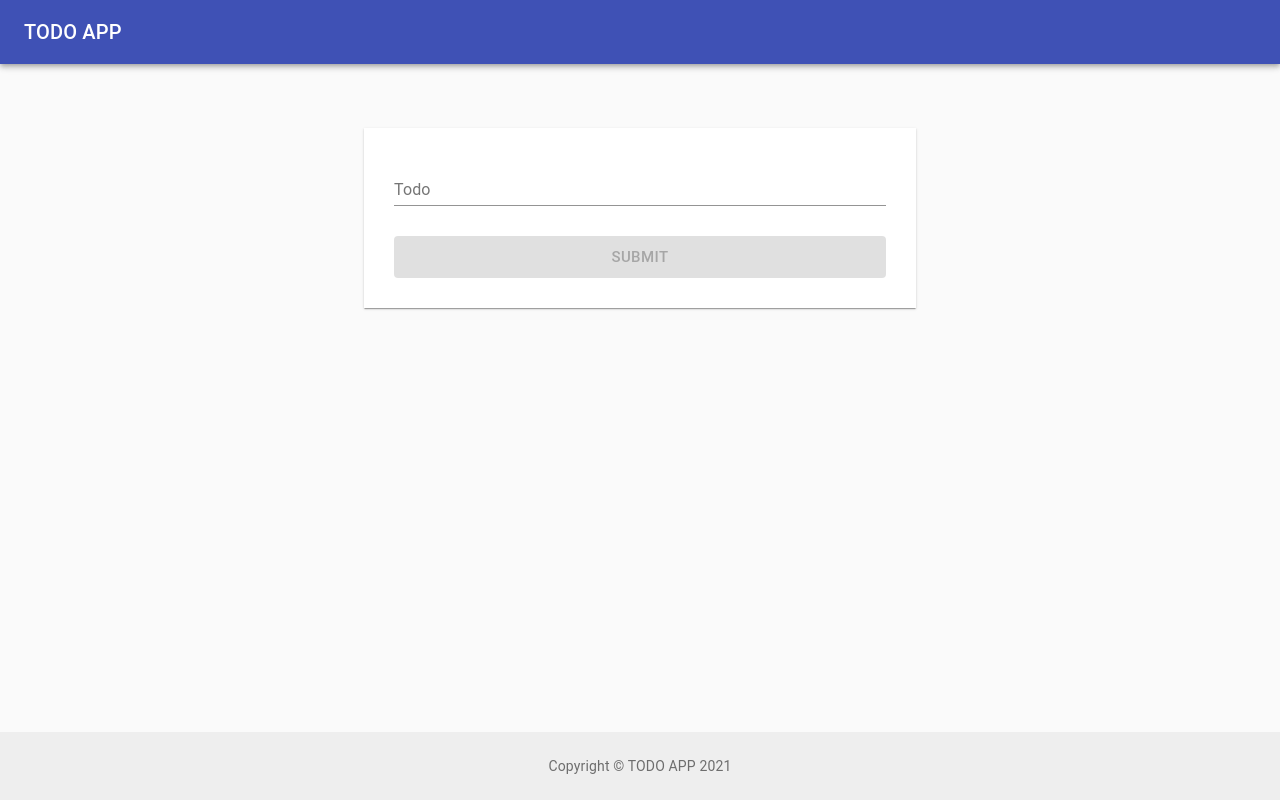
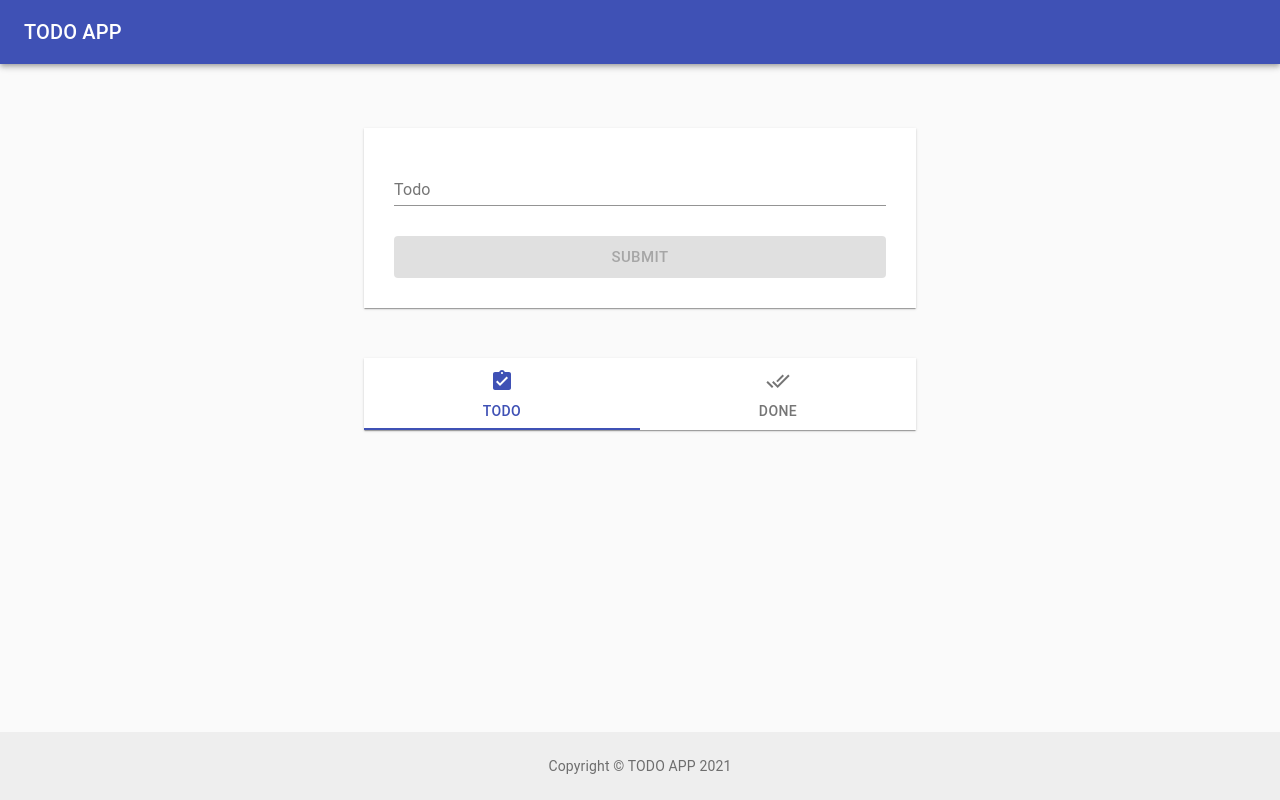
Before and after one commit to ilovski5/todo-app, a React (Create React App) app: page / in a window 1280 px wide. Built offline with nearby package versions, Linux system fonts and the light colour scheme.

Commit message:
todo and done tabs

```diff
--- /dev/null
+++ b/src/components/todo/Tabs.js
@@ -0,0 +1,27 @@
+import React from 'react';
+import Tabs from '@material-ui/core/Tabs';
+import Tab from '@material-ui/core/Tab';
+import DoneAllIcon from '@material-ui/icons/DoneAll';
+import AssignmentTurnedInIcon from '@material-ui/icons/AssignmentTurnedIn';
+
+export default function NavTabs() {
+  const [value, setValue] = React.useState(0);
+
+  const handleChange = (event, newValue) => {
+    setValue(newValue);
+  };
+
+  return (
+    <Tabs
+      value={value}
+      onChange={handleChange}
+      variant="fullWidth"
+      indicatorColor="primary"
+      textColor="primary"
+      aria-label="icon label tabs example"
+    >
+      <Tab icon={<AssignmentTurnedInIcon />} label="TODO" />
+      <Tab icon={<DoneAllIcon />} label="DONE" />
+    </Tabs>
+  );
+}
--- a/src/pages/todo.js
+++ b/src/pages/todo.js
@@ -1,10 +1,15 @@
 import React from 'react';
 import Create from '../components/todo/Create';
+import Paper from '@material-ui/core/Paper';
+import NavTabs from '../components/todo/Tabs';
 
 const ToDo = () => {
   return (
     <>
       <Create />
+      <Paper square>
+        <NavTabs />
+      </Paper>
     </>
   )
 }
```
